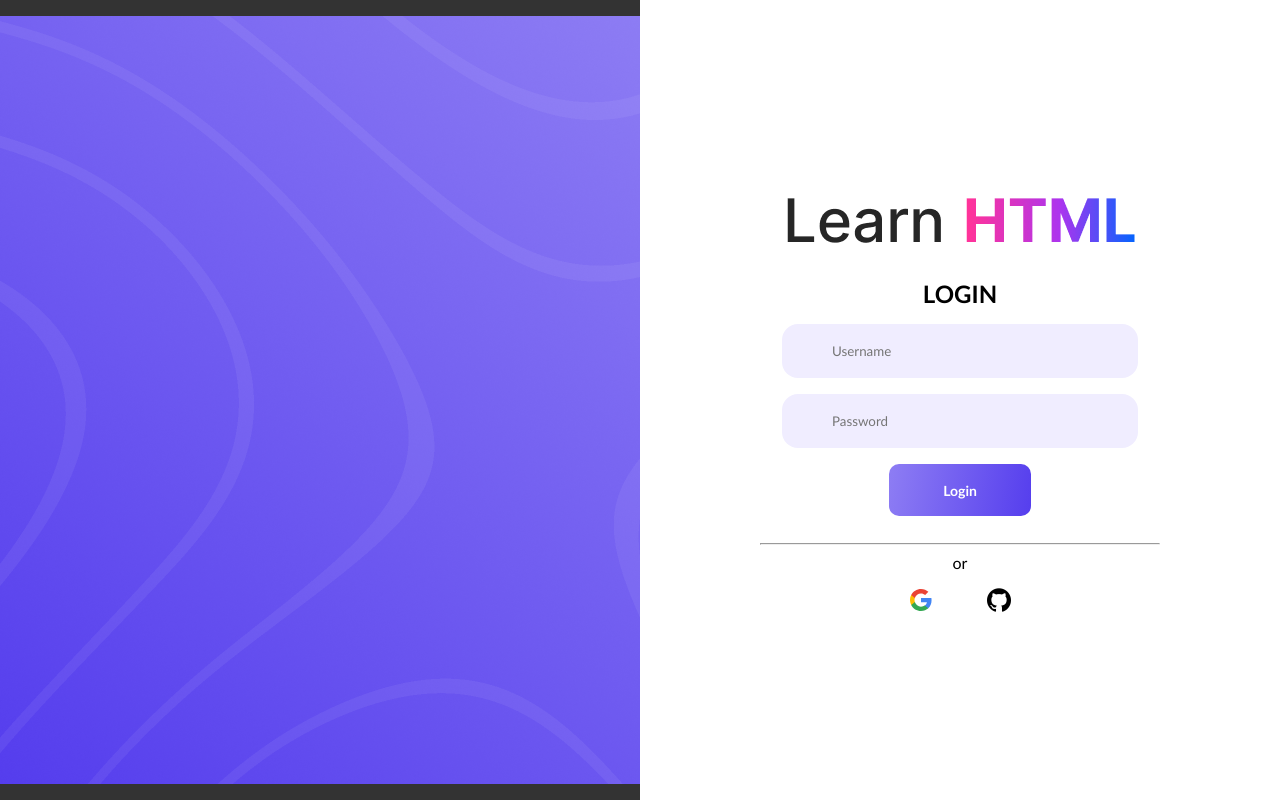
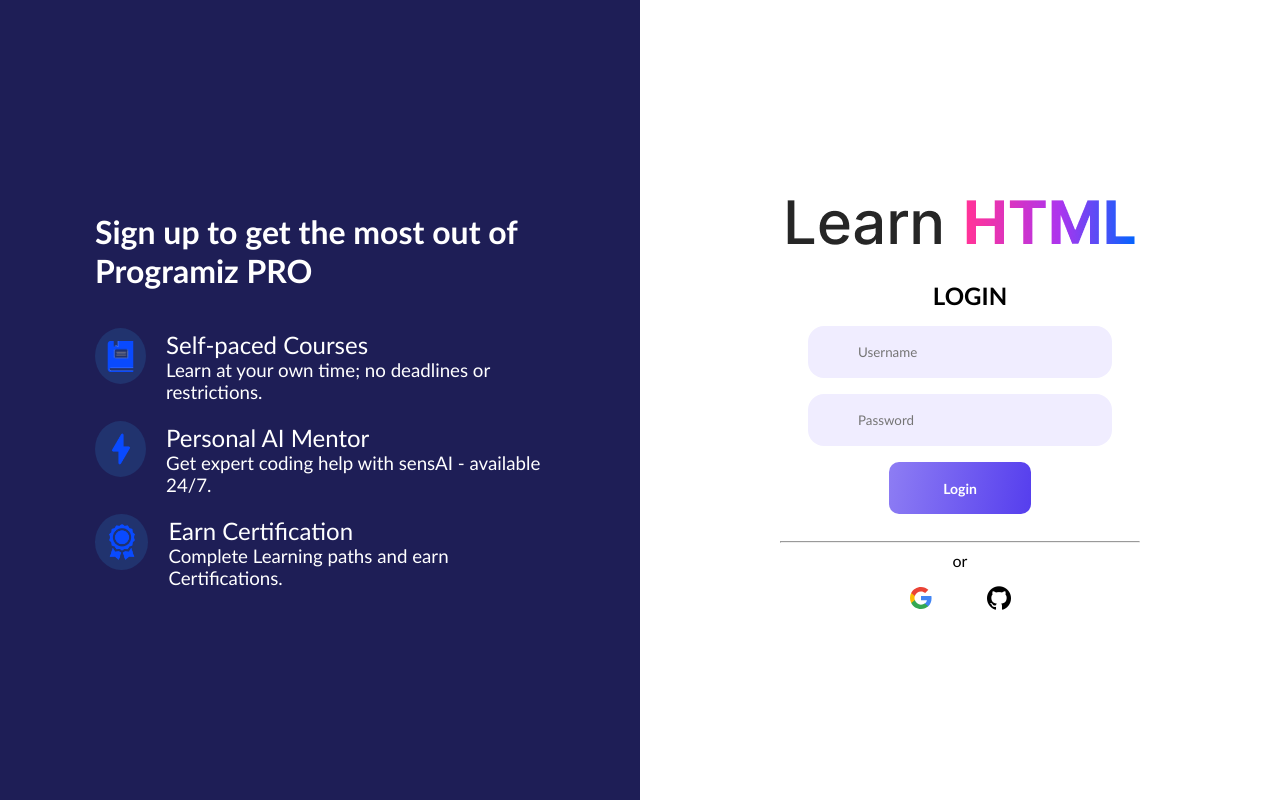
Before and after one commit to CodeByAmrit/LearnHTML, a PHP site: page /login.html in a window 1280 px wide. Run offline with PHP 8.4, Linux system fonts and the light colour scheme.

Commit message:
adding some css in login

```diff
--- a/login.html
+++ b/login.html
@@ -10,6 +10,7 @@
       * {
         font-family: "Gill Sans", "Gill Sans MT", Calibri, "Trebuchet MS",
           sans-serif;
+        box-sizing: border-box;
       }
       body {
         margin: 0;
@@ -20,15 +21,18 @@
 
       #left-div {
         flex: 1;
-        background: #333;
+        background: rgb(30, 30, 86);
         color: white;
         display: flex;
         align-items: center;
         justify-content: center;
         overflow: hidden;
         height: 100vh;
+        flex-direction: column;
       }
-
+      .wrapLeft {
+        width: 450px;
+      }
       #right-div {
         flex: 1;
         background: #fff;
@@ -47,9 +51,45 @@
         background: #ffffff;
       }
 
-      #login-form h2 {
+      h2,
+      h1 {
         margin: 0;
         padding: 0;
+      }
+      h1 {
+        margin-bottom: 20px;
+      }
+      h2 {
+        font-weight: 400;
+        padding-left: 20px;
+      }
+      h3 {
+        padding-left: 20px;
+        margin: 0;
+        font-family: "Gill Sans", "Gill Sans MT", Calibri, "Trebuchet MS",
+          sans-serif;
+        font-weight: lighter;
+      }
+      .wrap {
+        display: flex;
+        justify-content: center;
+        align-items: center;
+        justify-content: left;
+      }
+      .wrap-right {
+        display: flex;
+        flex-direction: column;
+        margin-top: 20px;
+      }
+      .logo {
+        width: 56px;
+        height: 56px;
+        display: flex;
+        justify-content: center;
+        align-items: center;
+        background-color: #21336e;
+        padding: 4px;
+        border-radius: 50%;
       }
 
       #login-form input {
@@ -87,11 +127,38 @@
   </head>
   <body>
     <div id="left-div">
-      <img src="pic/loginLeft.png" alt="" />
+      <!-- <img src="pic/loginLeft.png" alt="" /> -->
+      <div class="wrapLeft">
+        <h1>Sign up to get the most out of Programiz PRO</h1>
+
+        <div class="wrap">
+          <div class="logo"><img src="pic/book.png" alt="first" width="31px"></div>
+          <div class="wrap-right">
+            <h2>Self-paced Courses</h2>
+            <h3>Learn at your own time; no deadlines or restrictions.</h3>
+          </div>
+        </div>
+
+        <div class="wrap">
+          <div class="logo"><img src="pic/bolt.png" alt="first" width="36px"></div>
+          <div class="wrap-right">
+            <h2>Personal AI Mentor</h2>
+            <h3>Get expert coding help with sensAI - available 24/7.</h3>
+          </div>
+        </div>
+
+        <div class="wrap">
+          <div class="logo"><img src="pic/medal.png" alt="first" width="36px"></div>
+          <div class="wrap-right">
+            <h2>Earn Certification</h2>
+            <h3>Complete Learning paths and earn Certifications.</h3>
+          </div>
+        </div>
+      </div>
     </div>
     <div id="right-div">
       <div id="login-form">
-        <img src="pic/Logo.png" alt="HTML" id="logo"><br><br>
+        <img src="pic/Logo.png" alt="HTML" id="logo" /><br /><br />
         <h2><strong>LOGIN</strong></h2>
         <form action="#" method="post">
           <input type="text" placeholder="Username" required />
@@ -107,7 +174,6 @@
             <a href="#"><img src="pic/github-logo.png" alt="google" /></a>
           </div>
         </form>
-
       </div>
     </div>
   </body>
```
Also changed, not shown: HTML-Basic.html (+15 -1 lines), styleHTML.css (+42 -7 lines), temp.html (+6 -10 lines), what-is-html.html (+13 -1 lines), pic/bolt.png (added), pic/book.png, pic/copy.svg (added), pic/medal.png (added).
